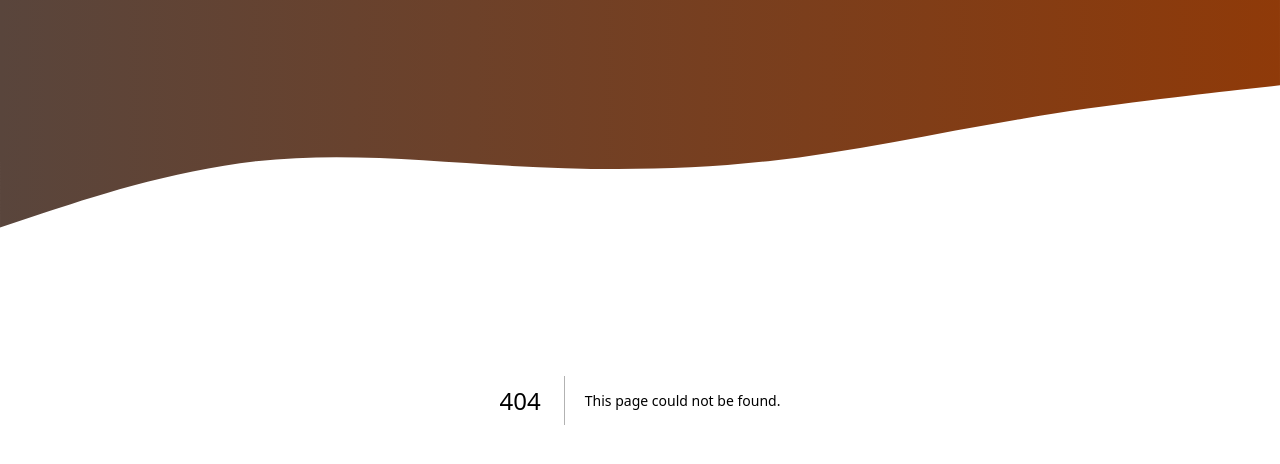
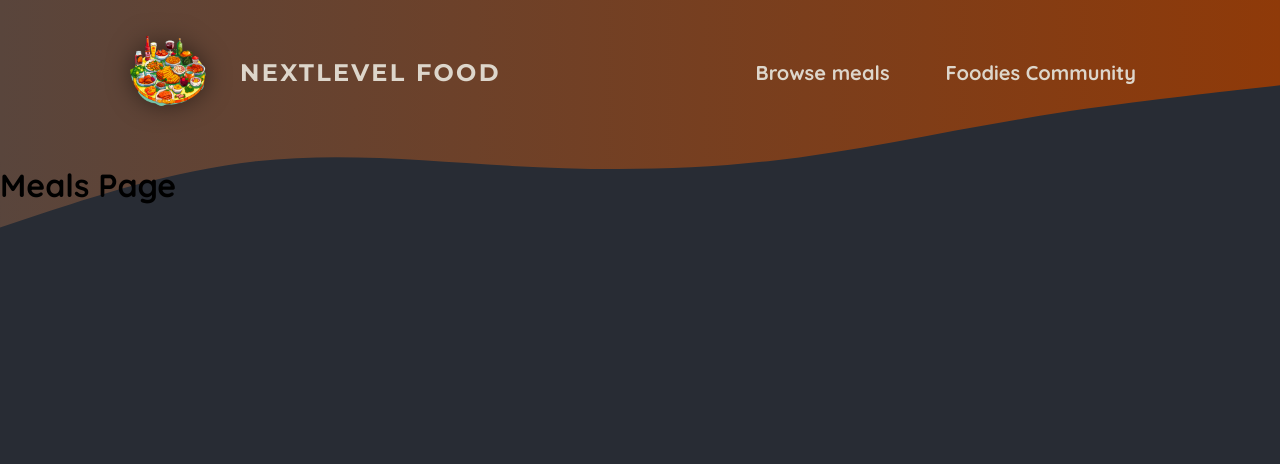
Before and after one commit to kristindyulgeryan/NextJS-The-Foodies-App, a Next.js app in the folder my-app/: page /meals in a window 1280 px wide. Before the commit this address had no page. Shown: the top 464 px of the page. Built offline with nearby package versions, Linux system fonts and the light colour scheme.

Commit message:
Navigation between pages and styling nextJS project

```diff
--- /dev/null
+++ b/my-app/app/community/page.js
@@ -0,0 +1,3 @@
+export default function CommunnityPage() {
+  return <h1>Community Page</h1>;
+}
--- a/my-app/app/globals.css
+++ b/my-app/app/globals.css
@@ -1,11 +1,11 @@
-@import url('https://fonts.googleapis.com/css2?family=Quicksand:wght@400;600;700&family=Montserrat:wght@400;700&display=swap');
+@import url("https://fonts.googleapis.com/css2?family=Quicksand:wght@400;600;700&family=Montserrat:wght@400;700&display=swap");
 
 * {
   box-sizing: border-box;
 }
 
 html {
-  font-family: 'Quicksand', sans-serif;
+  font-family: "Quicksand", sans-serif;
 }
 
 body {
@@ -43,10 +43,11 @@ svg {
   text-transform: uppercase;
   background: linear-gradient(90deg, #f9572a, #ffc905);
   -webkit-background-clip: text;
+  background-clip: text;
   -webkit-text-fill-color: transparent;
   background-size: cover;
   background-position: center;
-  font-family: 'Montserrat', sans-serif;
+  font-family: "Montserrat", sans-serif;
 }
 
 .not-found p,
--- a/my-app/app/layout.js
+++ b/my-app/app/layout.js
@@ -1,8 +1,9 @@
-import './globals.css';
+import MainHeader from "@/components/main-header";
+import "./globals.css";
 
 export const metadata = {
-  title: 'NextLevel Food',
-  description: 'Delicious meals, shared by a food-loving community.',
+  title: "NextLevel Food",
+  description: "Delicious meals, shared by a food-loving community.",
 };
 
 export default function RootLayout({ children }) {
@@ -15,11 +16,11 @@ export default function RootLayout({ children }) {
               <linearGradient id="gradient" x1="0%" y1="0%" x2="100%" y2="0%">
                 <stop
                   offset="0%"
-                  style={{ stopColor: '#59453c', stopOpacity: '1' }}
+                  style={{ stopColor: "#59453c", stopOpacity: "1" }}
                 />
                 <stop
                   offset="100%"
-                  style={{ stopColor: '#8f3a09', stopOpacity: '1' }}
+                  style={{ stopColor: "#8f3a09", stopOpacity: "1" }}
                 />
               </linearGradient>
             </defs>
@@ -29,7 +30,7 @@ export default function RootLayout({ children }) {
             ></path>
           </svg>
         </div>
-
+        <MainHeader />
         {children}
       </body>
     </html>
--- /dev/null
+++ b/my-app/app/meals/[mealSlug]/page.js
@@ -0,0 +1,3 @@
+export default function MealDetailsPage() {
+  return <h1>Meal details</h1>;
+}
--- /dev/null
+++ b/my-app/app/meals/page.js
@@ -0,0 +1,3 @@
+export default function MealsPage() {
+  return <h1>Meals Page</h1>;
+}
--- /dev/null
+++ b/my-app/app/meals/share/page.js
@@ -0,0 +1,3 @@
+export default function ShareMealPage() {
+  return <h1>Share Meal</h1>;
+}
--- a/my-app/app/page.module.css
+++ /dev/null
@@ -1,168 +0,0 @@
-.page {
-  --gray-rgb: 0, 0, 0;
-  --gray-alpha-200: rgba(var(--gray-rgb), 0.08);
-  --gray-alpha-100: rgba(var(--gray-rgb), 0.05);
-
-  --button-primary-hover: #383838;
-  --button-secondary-hover: #f2f2f2;
-
-  display: grid;
-  grid-template-rows: 20px 1fr 20px;
-  align-items: center;
-  justify-items: center;
-  min-height: 100svh;
-  padding: 80px;
-  gap: 64px;
-  font-family: var(--font-geist-sans);
-}
-
-@media (prefers-color-scheme: dark) {
-  .page {
-    --gray-rgb: 255, 255, 255;
-    --gray-alpha-200: rgba(var(--gray-rgb), 0.145);
-    --gray-alpha-100: rgba(var(--gray-rgb), 0.06);
-
-    --button-primary-hover: #ccc;
-    --button-secondary-hover: #1a1a1a;
-  }
-}
-
-.main {
-  display: flex;
-  flex-direction: column;
-  gap: 32px;
-  grid-row-start: 2;
-}
-
-.main ol {
-  font-family: var(--font-geist-mono);
-  padding-left: 0;
-  margin: 0;
-  font-size: 14px;
-  line-height: 24px;
-  letter-spacing: -0.01em;
-  list-style-position: inside;
-}
-
-.main li:not(:last-of-type) {
-  margin-bottom: 8px;
-}
-
-.main code {
-  font-family: inherit;
-  background: var(--gray-alpha-100);
-  padding: 2px 4px;
-  border-radius: 4px;
-  font-weight: 600;
-}
-
-.ctas {
-  display: flex;
-  gap: 16px;
-}
-
-.ctas a {
-  appearance: none;
-  border-radius: 128px;
-  height: 48px;
-  padding: 0 20px;
-  border: none;
-  border: 1px solid transparent;
-  transition:
-    background 0.2s,
-    color 0.2s,
-    border-color 0.2s;
-  cursor: pointer;
-  display: flex;
-  align-items: center;
-  justify-content: center;
-  font-size: 16px;
-  line-height: 20px;
-  font-weight: 500;
-}
-
-a.primary {
-  background: var(--foreground);
-  color: var(--background);
-  gap: 8px;
-}
-
-a.secondary {
-  border-color: var(--gray-alpha-200);
-  min-width: 158px;
-}
-
-.footer {
-  grid-row-start: 3;
-  display: flex;
-  gap: 24px;
-}
-
-.footer a {
-  display: flex;
-  align-items: center;
-  gap: 8px;
-}
-
-.footer img {
-  flex-shrink: 0;
-}
-
-/* Enable hover only on non-touch devices */
-@media (hover: hover) and (pointer: fine) {
-  a.primary:hover {
-    background: var(--button-primary-hover);
-    border-color: transparent;
-  }
-
-  a.secondary:hover {
-    background: var(--button-secondary-hover);
-    border-color: transparent;
-  }
-
-  .footer a:hover {
-    text-decoration: underline;
-    text-underline-offset: 4px;
-  }
-}
-
-@media (max-width: 600px) {
-  .page {
-    padding: 32px;
-    padding-bottom: 80px;
-  }
-
-  .main {
-    align-items: center;
-  }
-
-  .main ol {
-    text-align: center;
-  }
-
-  .ctas {
-    flex-direction: column;
-  }
-
-  .ctas a {
-    font-size: 14px;
-    height: 40px;
-    padding: 0 16px;
-  }
-
-  a.secondary {
-    min-width: auto;
-  }
-
-  .footer {
-    flex-wrap: wrap;
-    align-items: center;
-    justify-content: center;
-  }
-}
-
-@media (prefers-color-scheme: dark) {
-  .logo {
-    filter: invert();
-  }
-}
--- /dev/null
+++ b/my-app/components/main-header.js
@@ -0,0 +1,26 @@
+import Link from "next/link";
+import logoImg from "@/assets/logo.png";
+import classes from "./main-header.module.css";
+import Image from "next/image";
+
+export default function MainHeader() {
+  return (
+    <header className={classes.header}>
+      <Link className={classes.logo} href="/">
+        <Image src={logoImg} alt="A place with food on it" priority />
+        NextLevel Food
+      </Link>
+
+      <nav className={classes.nav}>
+        <ul>
+          <li>
+            <Link href="/meals">Browse meals</Link>
+          </li>
+          <li>
+            <Link href="/community">Foodies Community</Link>
+          </li>
+        </ul>
+      </nav>
+    </header>
+  );
+}
--- /dev/null
+++ b/my-app/components/main-header.module.css
@@ -0,0 +1,67 @@
+.header {
+  display: flex;
+  justify-content: space-between;
+  align-items: center;
+  padding: 2rem 1rem;
+}
+
+@media (min-width: 768px) {
+  .header {
+    padding: 2rem 10%;
+  }
+}
+
+.nav ul {
+  list-style: none;
+  margin: 0;
+  padding: 0;
+  display: flex;
+  gap: 1.5rem;
+  /* font-family: 'Montserrat', sans-serif; */
+  font-size: 1.25rem;
+}
+
+.nav a {
+  text-decoration: none;
+  color: #ddd6cb;
+  font-weight: bold;
+  padding: 0.5rem 1rem;
+  border-radius: 0.5rem;
+}
+
+.nav a:hover,
+.nav a:active {
+  background: linear-gradient(90deg, #ff8a05, #f9b331);
+  background-clip: text;
+  -webkit-background-clip: text;
+  -webkit-text-fill-color: transparent;
+  text-shadow: 0 0 18px rgba(248, 190, 42, 0.8);
+}
+
+.active {
+  background: linear-gradient(90deg, #ff8a05, #f9b331);
+  background-clip: text;
+  -webkit-background-clip: text;
+  -webkit-text-fill-color: transparent;
+}
+
+.logo {
+  display: flex;
+  align-items: center;
+  justify-content: center;
+  gap: 2rem;
+  text-decoration: none;
+  color: #ddd6cb;
+  font-weight: bold;
+  font-family: "Montserrat", sans-serif;
+  letter-spacing: 0.15rem;
+  text-transform: uppercase;
+  font-size: 1.5rem;
+}
+
+.logo img {
+  width: 5rem;
+  height: 5rem;
+  object-fit: contain;
+  filter: drop-shadow(0 0 0.75rem rgba(0, 0, 0, 0.5));
+}
```
Also changed, not shown: my-app/app/page.js (+16 -1 lines).
